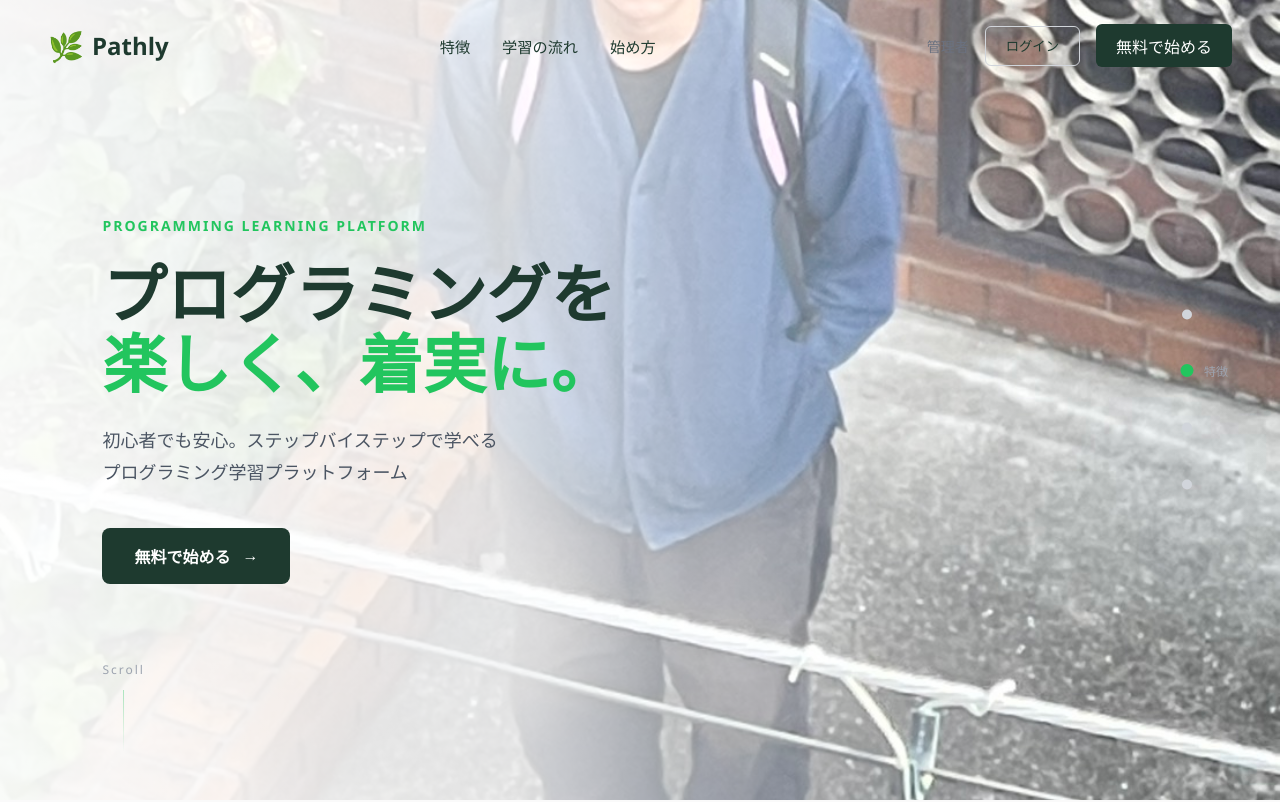
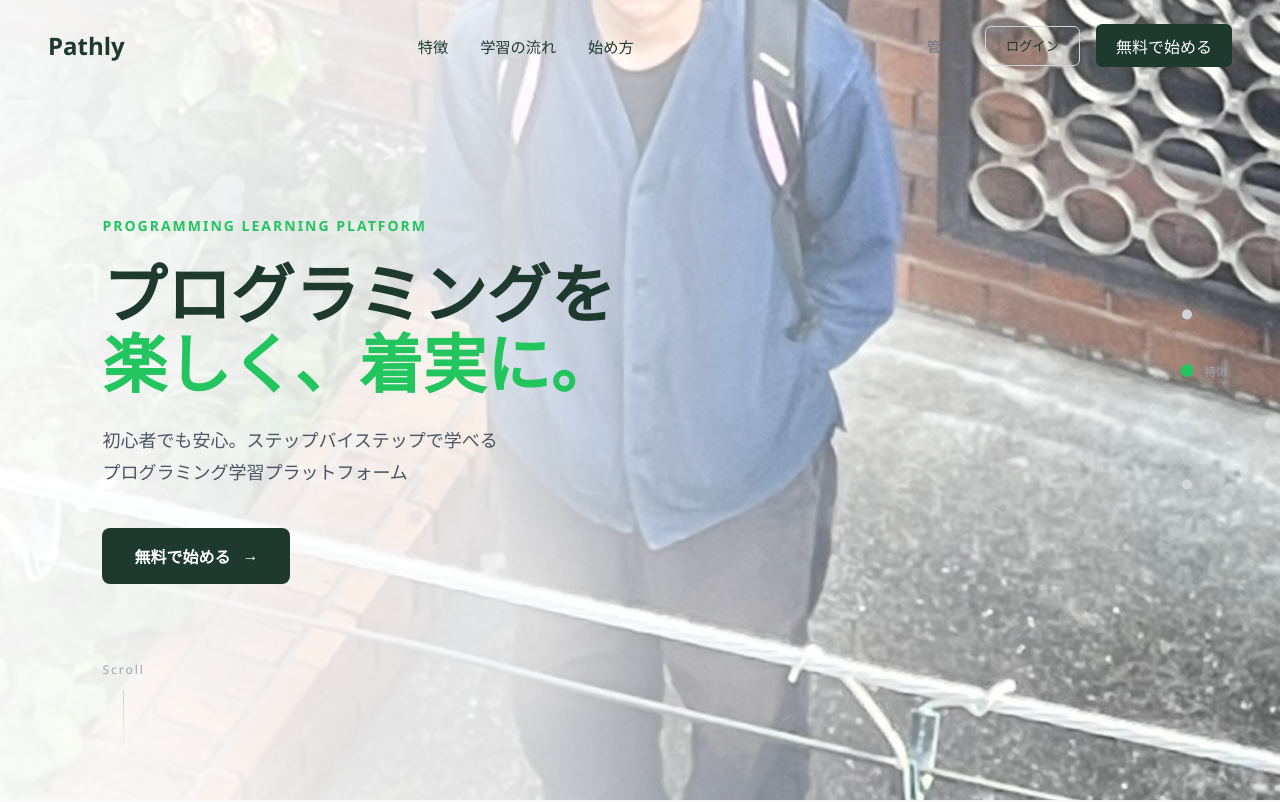
Before and after one commit to J15team/Frontend-prod, a React (Vite) app: page / in a window 1280 px wide. Shown: the top 802 px of the page. Built offline with nearby package versions, Linux system fonts and the light colour scheme; no server answers.

Commit message:
ロゴから葉っぱアイコンを削除

```diff
--- a/src/views/landing/LandingView.tsx
+++ b/src/views/landing/LandingView.tsx
@@ -47,7 +47,6 @@ export const LandingView: React.FC = () => {
       <header className={`landing-header-v2 ${scrollY > 50 ? 'scrolled' : ''}`}>
         <div className="header-inner">
           <div className="logo">
-            <span className="logo-icon">🌿</span>
             <span className="logo-text">Pathly</span>
           </div>
           <nav className="header-nav">
@@ -289,7 +288,6 @@ export const LandingView: React.FC = () => {
           <div className="footer-main">
             <div className="footer-brand">
               <div className="logo">
-                <span className="logo-icon">🌿</span>
                 <span className="logo-text">Pathly</span>
               </div>
               <p>Path + -ly: 学習の道筋</p>
```
